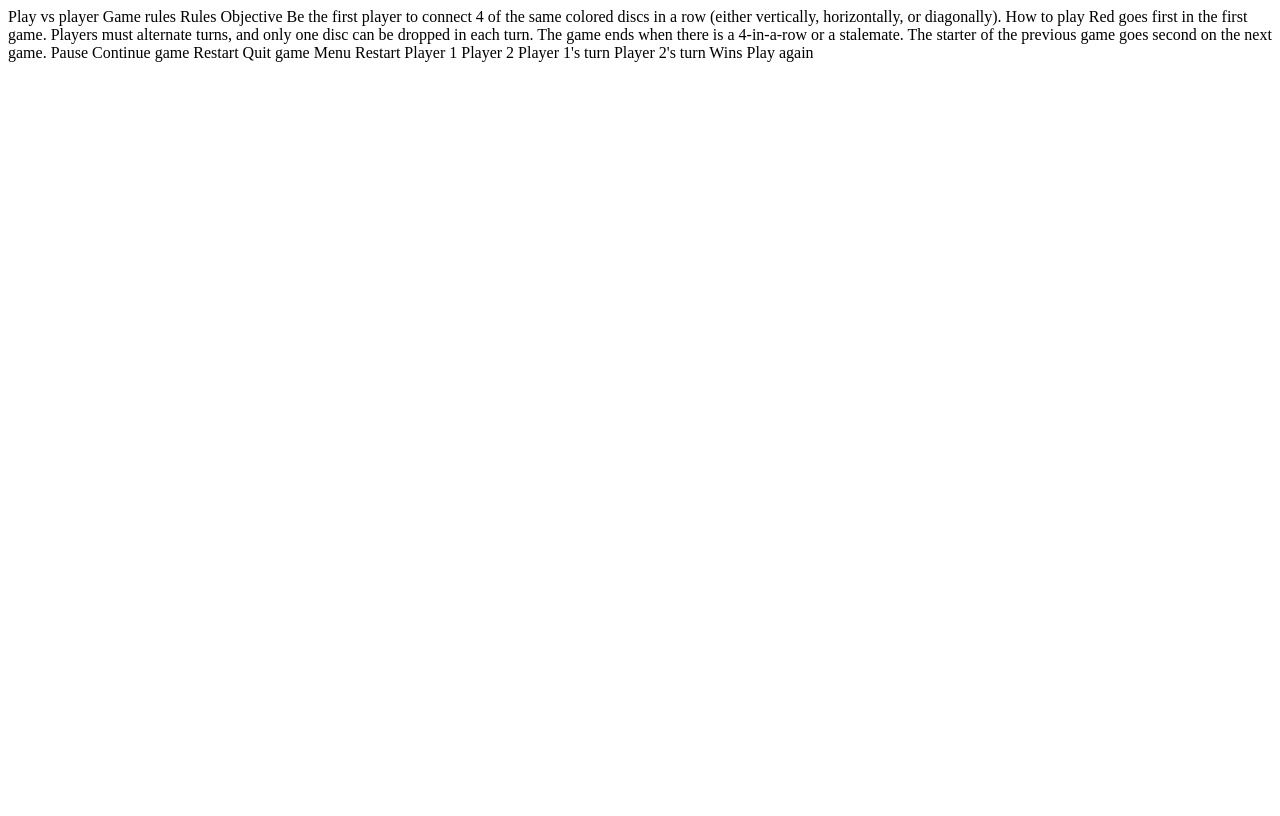
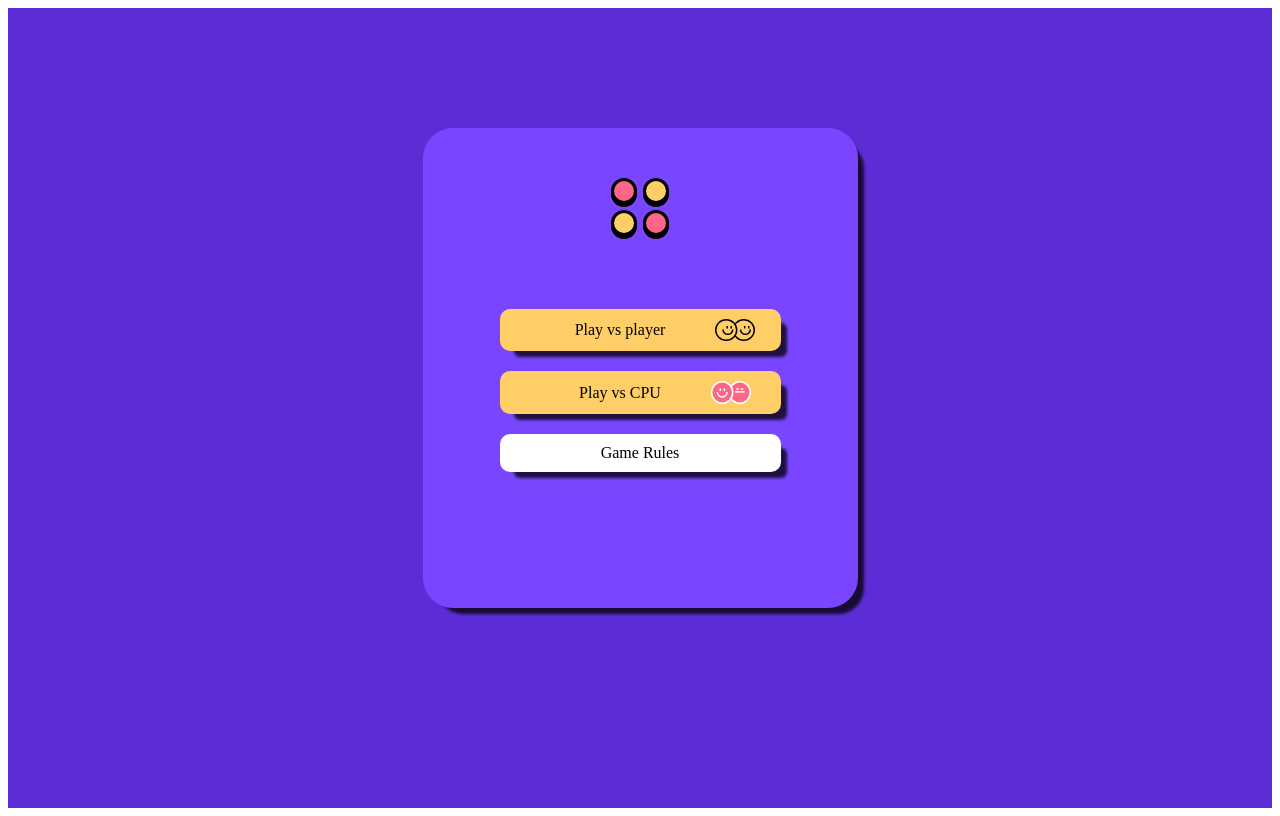
Before and after one commit to corentinnys/puissance4, a plain HTML site: page index.html in a window 1280 px wide. Drawn offline with Linux system fonts and the light colour scheme.

Commit message:
mise en place du menu pour desktop

```diff
--- a/index.html
+++ b/index.html
@@ -7,59 +7,86 @@
   <link rel="icon" type="image/png" sizes="32x32" href="./assets/images/favicon-32x32.png">
 
   <title>Frontend Mentor | Connect Four game</title>
+  <style>
+    .darkPurple{
+      background: #5c2dd5;
+      height: 800px;
+      width: 100%;
+    }
+    .rounded {
+      background: #7945ff;
+      border-radius: 30px;
+      height: 480px;
+      width: 435px;
+      margin: auto ;
+      position: relative;
+      top: 15%;
+      -webkit-box-shadow: 10px 10px 3px -4px rgba(0,0,0,0.75);
+      -moz-box-shadow: 10px 10px 3px -4px rgba(0,0,0,0.75);
+      box-shadow: 10px 10px 3px -4px rgba(0,0,0,0.75);
+    }
+    .box-rounded
+    {
+      padding: 10px;
+      -webkit-box-shadow: 10px 10px 3px -4px rgba(0,0,0,0.75);
+      -moz-box-shadow: 10px 10px 3px -4px rgba(0,0,0,0.75);
+      box-shadow: 10px 10px 3px -4px rgba(0,0,0,0.75);
+      border-radius: 10px;
+      margin-top:30px ;
+      margin-bottom:30px ;
+      margin: auto;
+    }
+    .bg-yellow{
+      background: #ffce67;
+      display: flex;
+      align-items: center;
+      justify-content: center;
+      margin-top: 20px;
+    }
+    .bg-white{
+      background: white;
+      display: flex;
+      align-items: center;
+      justify-content: center;
+      margin-top: 20px;
+    }
+    .w-75
+    {
+      width: 60%;
+
+    }
+    .img{
+      width: 40px;
+      position: relative;
+      left: 50px;
+    }
+    .logo
+    {
+      display: flex;
+      align-items: center;
+      justify-content: center;
+     padding: 50px;
+
+
+
+
+    }
+  </style>
 </head>
 <body>
+<div class="darkPurple">
+  <div class="rounded ">
+    <div class="logo">
+      <img  src="assets/images/logo.svg">
+    </div>
 
-  <!-- Main menu start -->
-
-   Play vs player
-   Game rules
-
-  <!-- Main menu end -->
-
-  <!-- Rules start -->
-
-  Rules
-
-  Objective
-
-  Be the first player to connect 4 of the same colored discs in a row (either
-  vertically, horizontally, or diagonally).
-
-  How to play
-
-  Red goes first in the first game.
-  Players must alternate turns, and only one disc can be dropped in each turn.
-  The game ends when there is a 4-in-a-row or a stalemate.
-  The starter of the previous game goes second on the next game.
-
-  <!-- Rules end -->
-
-  <!-- Ingame menu start -->
-
-  Pause
-
-  Continue game
-  Restart
-  Quit game
-
-  <!-- Ingame menu end -->
-
-  <!-- Game board start -->
-
-  Menu
-  Restart
-
-  Player 1
-  Player 2
-
-  Player 1's turn
-  Player 2's turn
-
-  Wins
-  Play again
-
-  <!-- Game board end -->
-
+    <div class="box-rounded bg-yellow w-75">Play vs player
+      <img class="img" src="assets/images/player-vs-player.svg">
+    </div>
+    <div class="box-rounded bg-yellow w-75">Play vs CPU
+      <img class="img" src="assets/images/player-vs-cpu.svg"></div>
+    <div class="box-rounded w-75 bg-white">Game Rules</div>
+  </div>
+</div>
 </body>
 </html>
```
